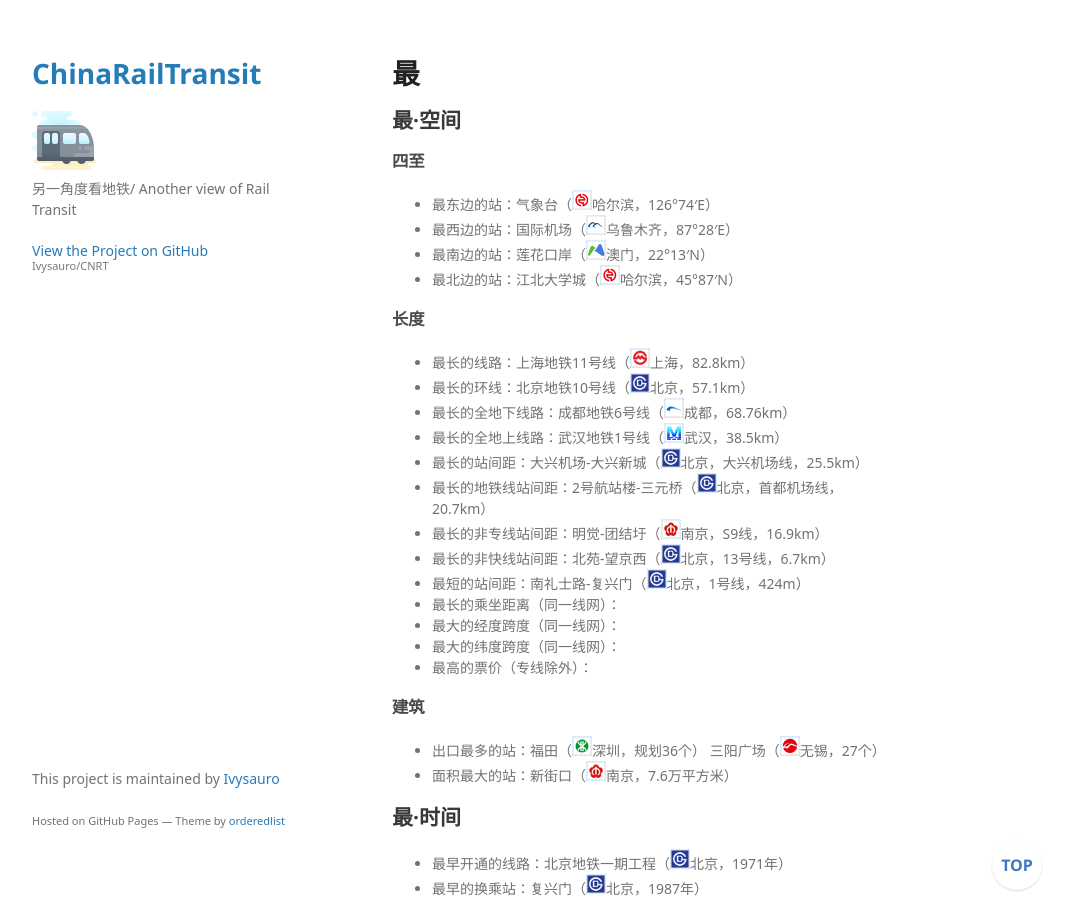
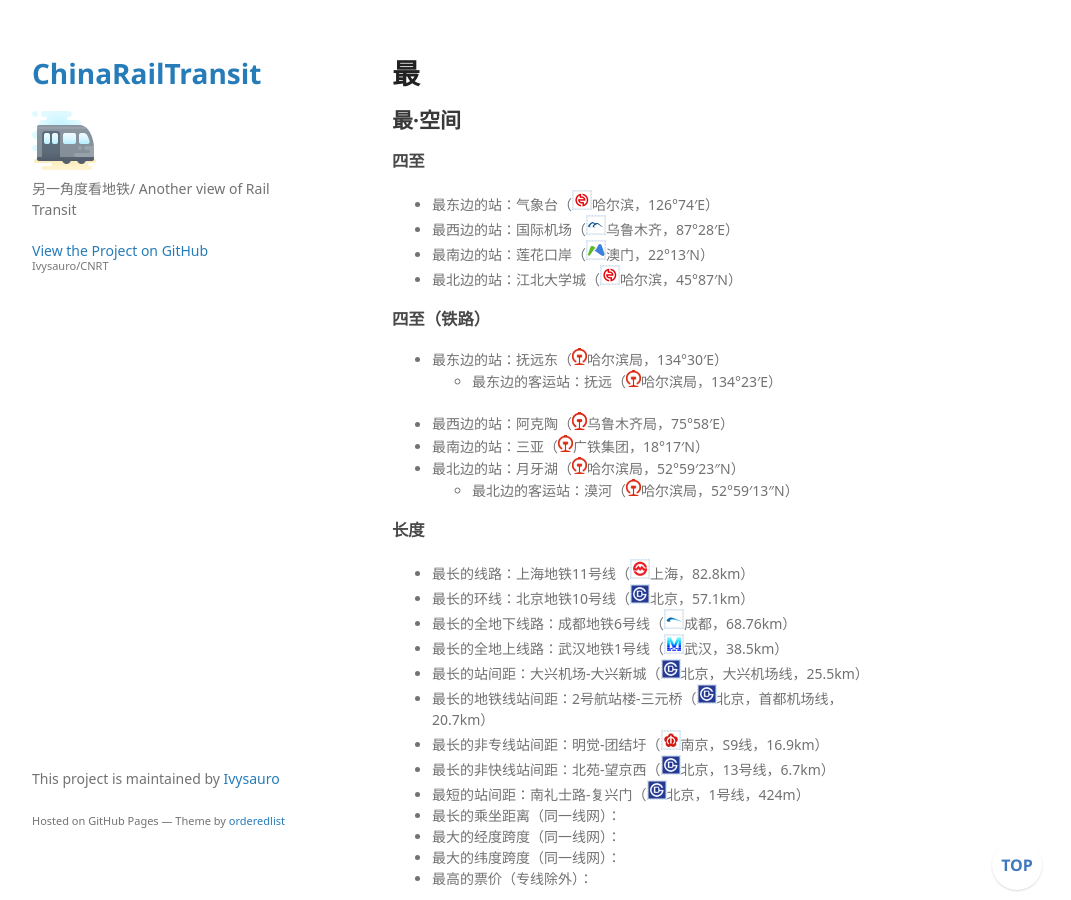
Before and after one commit to Ivysauro/CNRT, a Jekyll site: the page built from data/zui.md, in a window 1280 px wide and 900 px high. Shown: the whole window, without its empty margins (178-1249 px from the left). Built offline with Jekyll 4.4.1, drawn with Linux system fonts in a browser that asks for light colours; some web fonts are replaced; our own code applies the rules of GitHub Pages for plain Markdown files; a script that is not in the unit is left out.

Commit message:
🍊添加铁路四至

```diff
--- a/data/zui.md
+++ b/data/zui.md
@@ -7,6 +7,14 @@
 - 最西边的站：国际机场（<img src="https://raw.githubusercontent.com/Ivysauro/CNRT/master/images/city/wlmq.gif" width="20" hegiht="20"/>乌鲁木齐，87°28′E）
 - 最南边的站：莲花口岸（<img src="https://raw.githubusercontent.com/Ivysauro/CNRT/master/images/city/mo.gif" width="20" hegiht="20"/>澳门，22°13′N）
 - 最北边的站：江北大学城（<img src="https://raw.githubusercontent.com/Ivysauro/CNRT/master/images/city/hrb.gif" width="20" hegiht="20"/>哈尔滨，45°87′N）
+
+### 四至（铁路）
+- 最东边的站：抚远东（<img src="https://raw.githubusercontent.com/Ivysauro/CNRT/master/images/CR.png" width="15" hegiht="15"/>哈尔滨局，134°30′E）
+  - 最东边的客运站：抚远（<img src="https://raw.githubusercontent.com/Ivysauro/CNRT/master/images/CR.png" width="15" hegiht="15"/>哈尔滨局，134°23′E）
+- 最西边的站：阿克陶（<img src="https://raw.githubusercontent.com/Ivysauro/CNRT/master/images/CR.png" width="15" hegiht="15"/>乌鲁木齐局，75°58′E）
+- 最南边的站：三亚（<img src="https://raw.githubusercontent.com/Ivysauro/CNRT/master/images/CR.png" width="15" hegiht="15"/>广铁集团，18°17′N）
+- 最北边的站：月牙湖（<img src="https://raw.githubusercontent.com/Ivysauro/CNRT/master/images/CR.png" width="15" hegiht="15"/>哈尔滨局，52°59′23″N）
+  - 最北边的客运站：漠河（<img src="https://raw.githubusercontent.com/Ivysauro/CNRT/master/images/CR.png" width="15" hegiht="15"/>哈尔滨局，52°59′13″N）
 
 ### 长度
 - 最长的线路：上海地铁11号线（<img src="https://raw.githubusercontent.com/Ivysauro/CNRT/master/images/city/sh.gif" width="20" hegiht="20"/>上海，82.8km）
```
